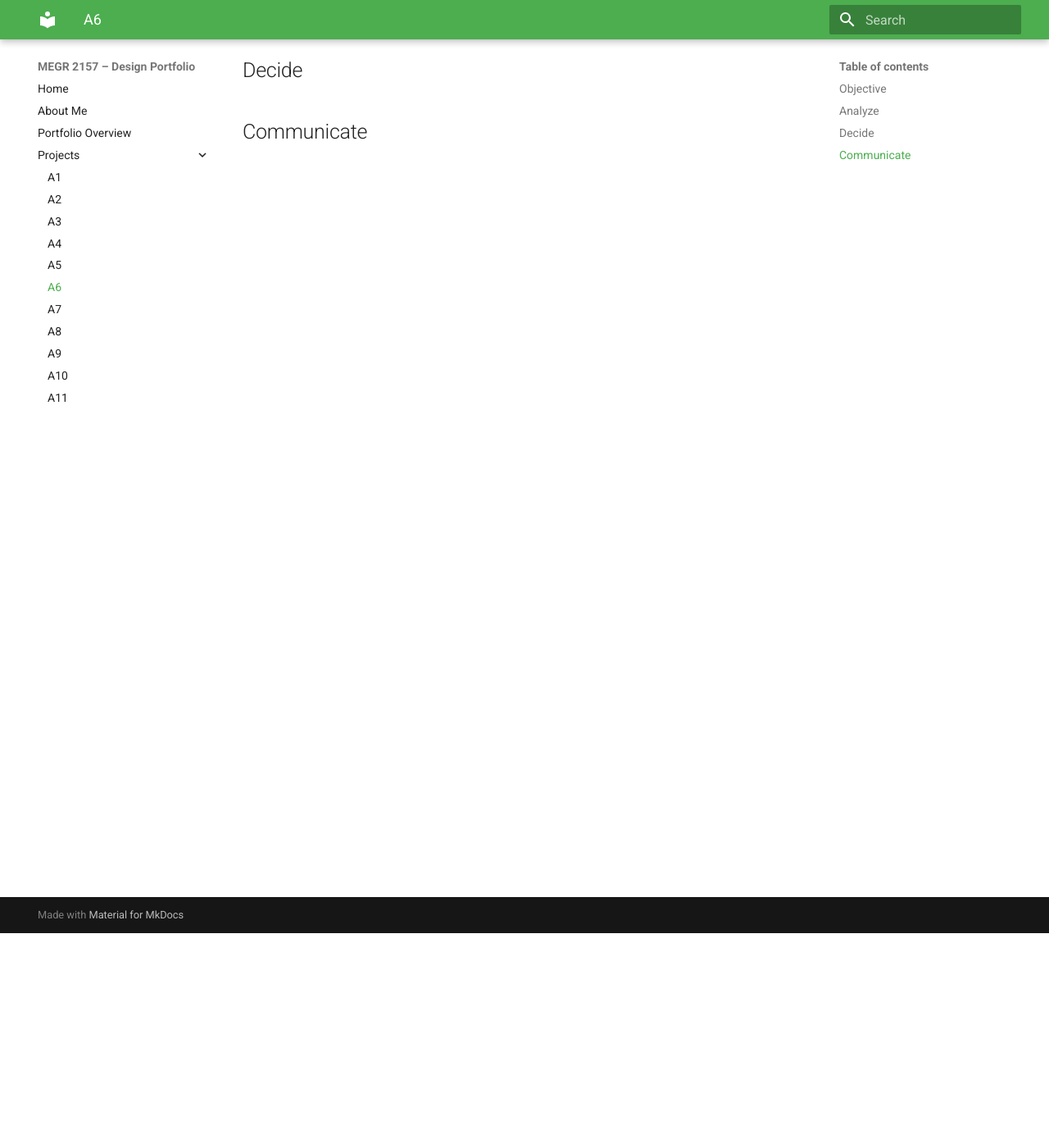
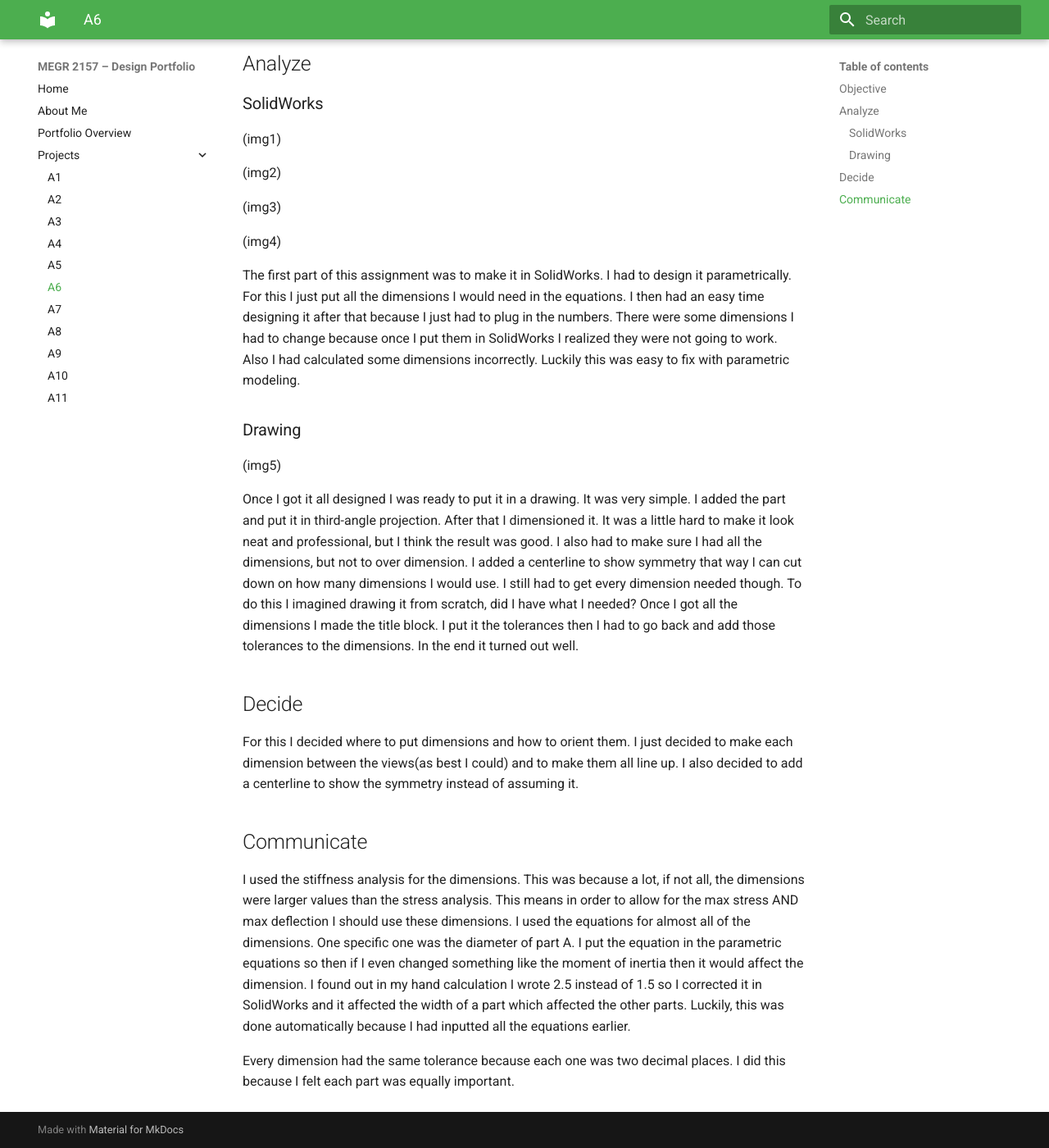
Before and after one commit to JacksonRice6/megr2156-portfolio, an MkDocs documentation site: the page built from docs/assignments/A06/index.md, in a window 1280 px wide and 1400 px high, scrolled down 262 px. Shown: the whole window at 82% size. Built offline with MkDocs 1.6.1 and Material for MkDocs 9.7.7, drawn with Linux system fonts in a browser that asks for light colours; some of the changed text lies outside the part shown.

Commit message:
Update index.md

```diff
--- a/docs/assignments/A06/index.md
+++ b/docs/assignments/A06/index.md
@@ -2,11 +2,34 @@
 
 ## Objective
 
+The objective of this assignment was to create a drawing of the bracket made in A5. We had to first design it in SolidWorks then put it in a multiview engineering drawing.
 
 ## Analyze
 
+### SolidWorks
+
+(img1)
+
+(img2)
+
+(img3)
+
+(img4)
+
+The first part of this assignment was to make it in SolidWorks. I had to design it parametrically. For this I just put all the dimensions I would need in the equations. I then had an easy time designing it after that because I just had to plug in the numbers. There were some dimensions I had to change because once I put them in SolidWorks I realized they were not going to work. Also I had calculated some dimensions incorrectly. Luckily this was easy to fix with parametric modeling.
+
+### Drawing
+
+(img5)
+
+Once I got it all designed I was ready to put it in a drawing. It was very simple. I added the part and put it in third-angle projection. After that I dimensioned it. It was a little hard to make it look neat and professional, but I think the result was good. I also had to make sure I had all the dimensions, but not to over dimension. I added a centerline to show symmetry that way I can cut down on how many dimensions I would use. I still had to get every dimension needed though. To do this I imagined drawing it from scratch, did I have what I needed? Once I got all the dimensions I made the title block. I put it the tolerances then I had to go back and add those tolerances to the dimensions. In the end it turned out well.
 
 ## Decide
 
+For this I decided where to put dimensions and how to orient them. I just decided to make each dimension between the views(as best I could) and to make them all line up. I also decided to add a centerline to show the symmetry instead of assuming it.
 
 ## Communicate
+
+I used the stiffness analysis for the dimensions. This was because a lot, if not all, the dimensions were larger values than the stress analysis. This means in order to allow for the max stress AND max deflection I should use these dimensions. I used the equations for almost all of the dimensions. One specific one was the diameter of part A. I put the equation in the parametric equations so then if I even changed something like the moment of inertia then it would affect the dimension. I found out in my hand calculation I wrote 2.5 instead of 1.5 so I corrected it in SolidWorks and it affected the width of a part which affected the other parts. Luckily, this was done automatically because I had inputted all the equations earlier.
+
+Every dimension had the same tolerance because each one was two decimal places. I did this because I felt each part was equally important.
```
